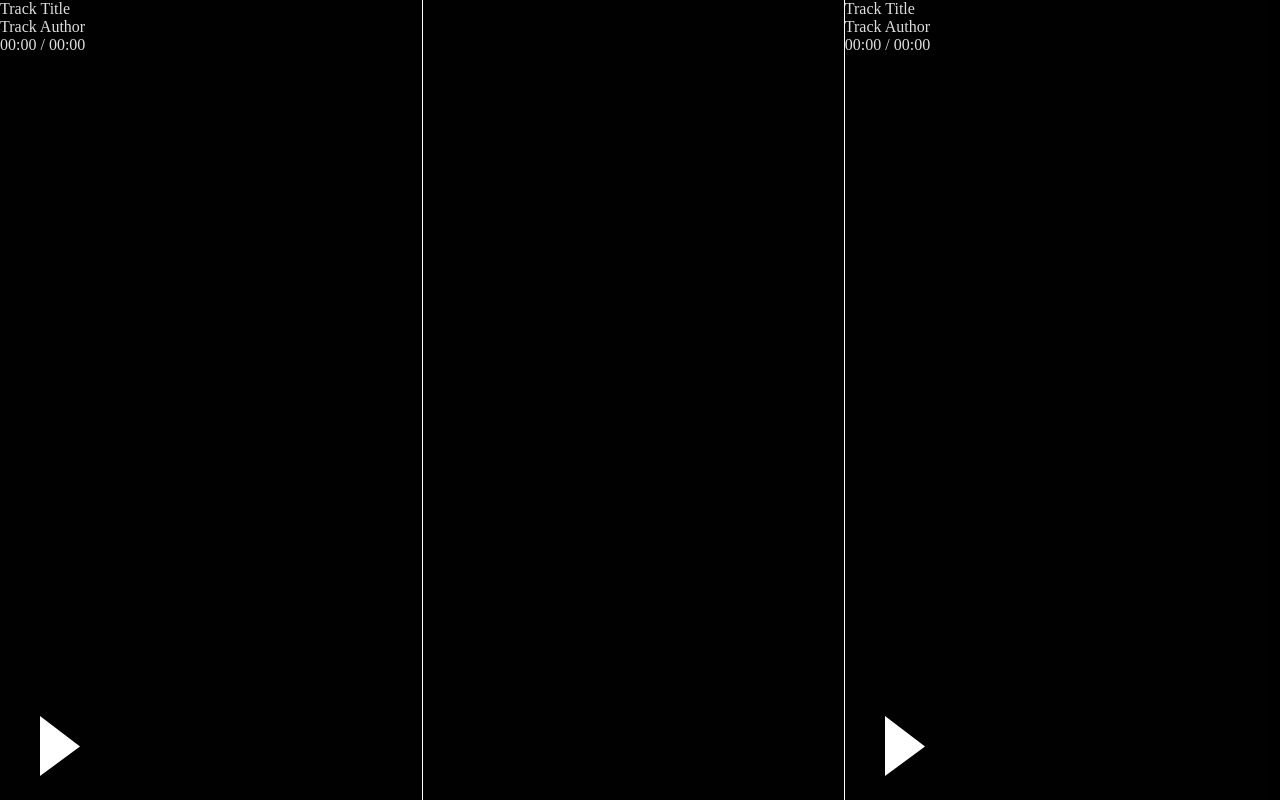
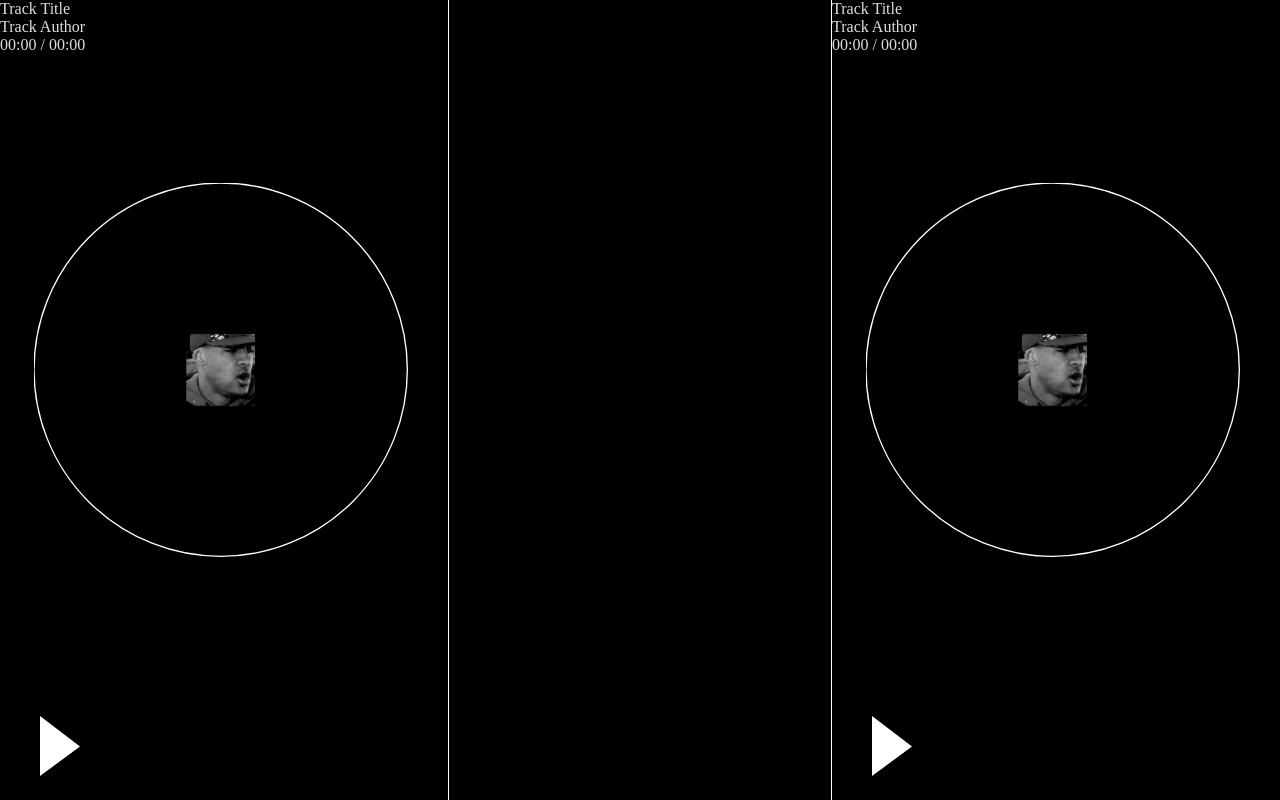
Before and after one commit to pivilartisant/generation-s, a React (Vite) app in the folder client/: page /deck in a window 1280 px wide. Built offline with nearby package versions, Linux system fonts and the light colour scheme.

Commit message:
implement vinyl

```diff
--- a/client/src/Pages/Deck/Mixer/mixer.css
+++ b/client/src/Pages/Deck/Mixer/mixer.css
@@ -4,7 +4,7 @@
     flex-direction: row;
     justify-content: center;
     align-items: center;
-    width: 33%;
+    width: 30%;
     height: 100%;
     background-color:#010101;
     z-index: 0;
--- a/client/src/Pages/Deck/Turnable/Turnable.jsx
+++ b/client/src/Pages/Deck/Turnable/Turnable.jsx
@@ -1,13 +1,21 @@
-// import { useEffect, useRef, useState } from 'react';
 import { Info } from "./Info/Info";
+import { Vinyl } from "./Vinyl/Vinyl";
 import { PlayButton } from "../Components/Buttons/PlayButton/PlayButton";
 import "./turnable.css";
 
 export function Turnable({...props}){
+
     return (
       <div className="turnable">
+        <div>
         <Info {...props}/>
+        </div>
+        <div className="middle-child">
+        <Vinyl size={380}/>
+        </div>
+        <div>
         <PlayButton {...props}/>
+        </div>
       </div>
     );
   };
--- /dev/null
+++ b/client/src/Pages/Deck/Turnable/Vinyl/Vinyl.jsx
@@ -0,0 +1,27 @@
+import img from "../../../../assets/booba.png"
+
+export function Vinyl ({...props}){
+    let { size } = props;
+
+    const radius = 280; // radius of the circle
+    const diameter = radius * 2; // diameter of the circle
+    const imageSize = radius * 0.4; // size of the image (20% of the circumference)
+    const imageX = radius - (imageSize / 2); // X position of the image to center it
+    const imageY = radius - (imageSize / 2); // Y position of the image to center it
+
+    return (
+        <div className="vinyl">
+        <svg width={size} height={size} viewBox="0 0 570 570" fill="none" xmlns="http://www.w3.org/2000/svg">
+        <circle cx={radius} cy={radius} r={radius} stroke="white" strokeWidth="2" fill="none" />
+         <image
+            className="album-cover"
+            xlinkHref={img}
+            x={imageX}
+            y={imageY}
+            width={imageSize}
+            height={imageSize}
+            />
+        </svg>
+        </div>
+    )
+}
--- a/client/src/Pages/Deck/Turnable/turnable.css
+++ b/client/src/Pages/Deck/Turnable/turnable.css
@@ -3,8 +3,28 @@
     display: flex;
     flex-direction: column;
     justify-content: space-between;
-    width: 33%;
+    width: 35%;
     height: 100%;
-    background-color:#010101;
     z-index: 0;
 }
+
+.middle-child{
+    display: flex;
+    flex-direction: row;
+    justify-content: center;
+    align-items: center;
+    height: 100%;
+    z-index: 1;
+}
+
+.album-cover{
+    border-radius: 50%;
+}
+/*
+.vinyl{
+    width: 380px;
+    height: 380px;
+    background-color: aquamarine;
+    z-index: 2;
+    border-radius: 50%;
+} */
```
Also changed, not shown: client/src/Pages/Deck/Turnable/Vinyl/vinyl.svg (added).
